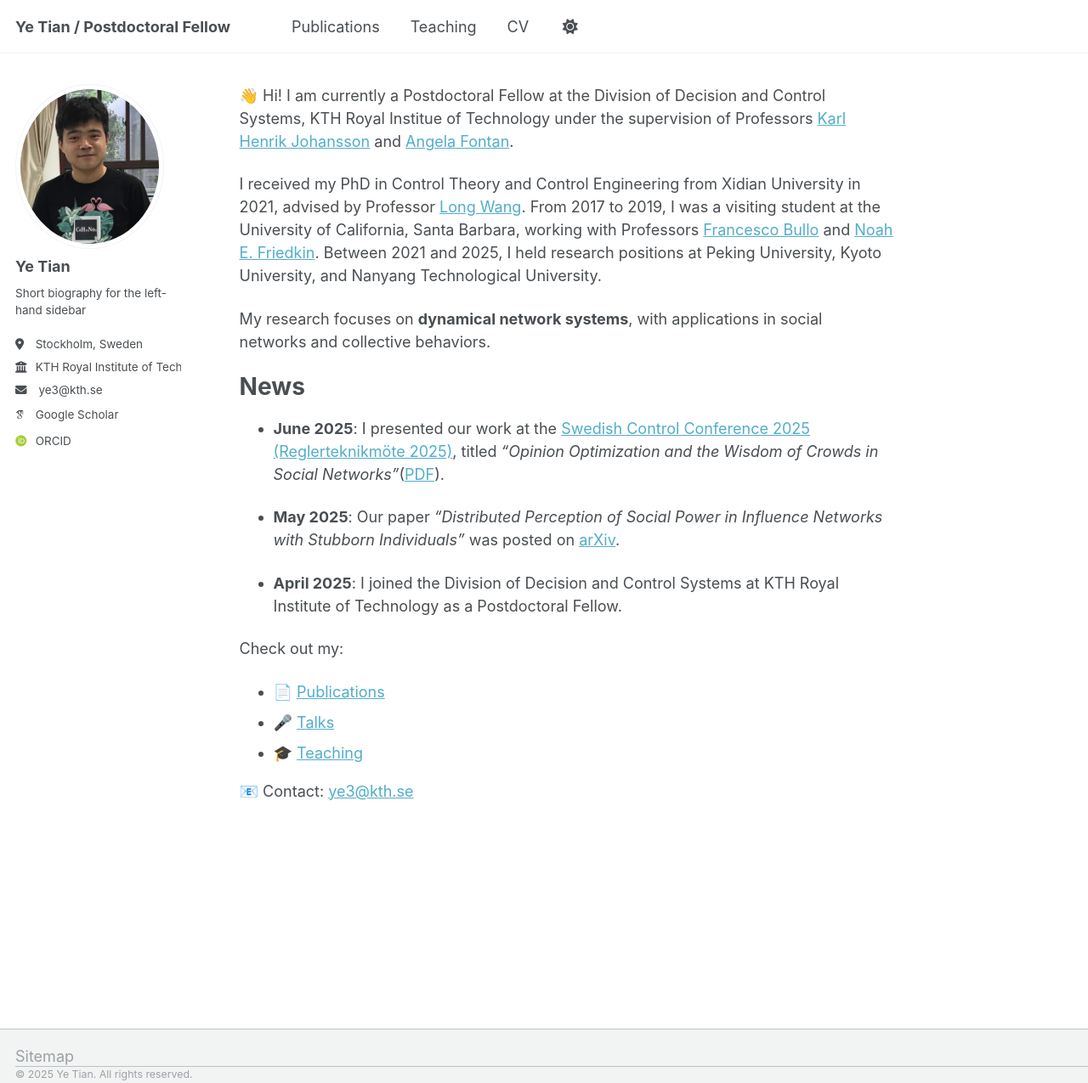
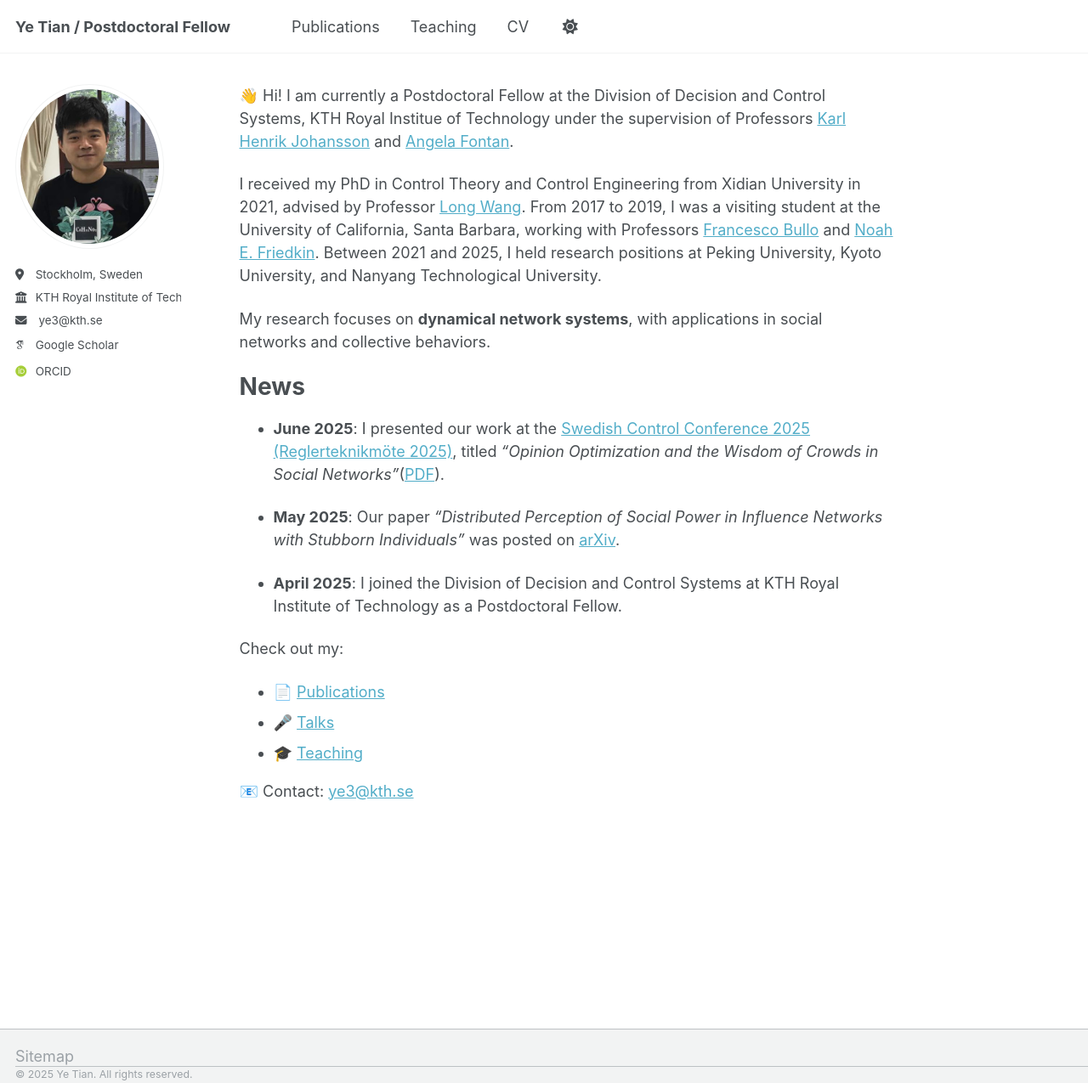
Before and after one commit to tinybeta/tinybeta.github.io, a Jekyll site: the page built from _pages/about.md, in a window 1280 px wide and 1275 px high. Shown: the whole window at 85% size. Built offline with Jekyll 4.4.1, drawn with Linux system fonts in a browser that asks for light colours; some web fonts are replaced; a script that is not in the unit is left out.

Commit message:
Update _config.yml

```diff
--- a/_config.yml
+++ b/_config.yml
@@ -23,9 +23,9 @@ repository               : "tinybeta/tinybeta.github.io"
 author:
   # Biographic information
   avatar           : "ye.jpg"
-  name             : "Ye Tian"
+  name             : ""
   pronouns         : # example: "she/her"
-  bio              : "Short biography for the left-hand sidebar"
+  bio              : ""
   location         : "Stockholm, Sweden"
   employer         : "KTH Royal Institute of Technology"
   uri              : # URL
```
